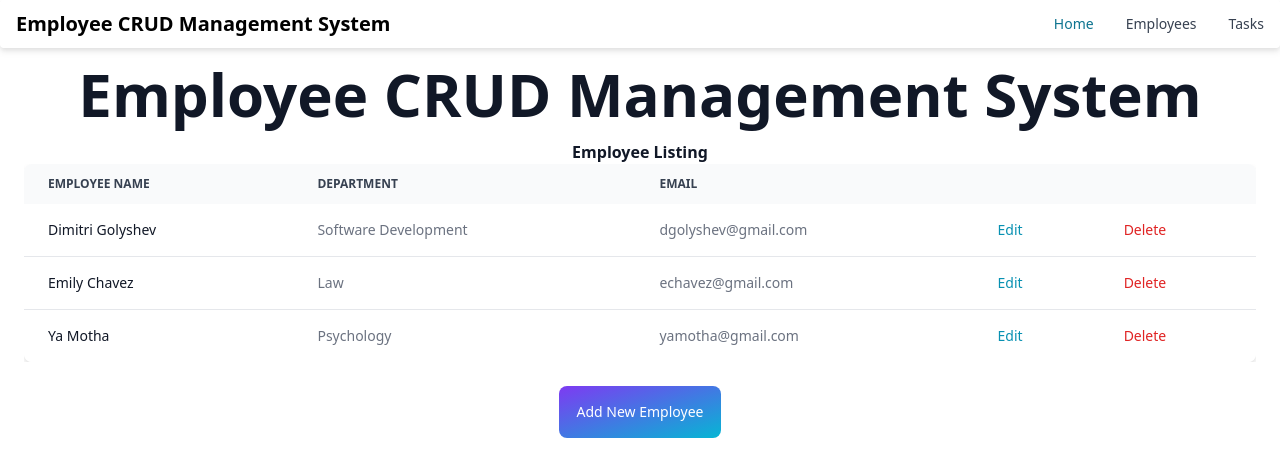
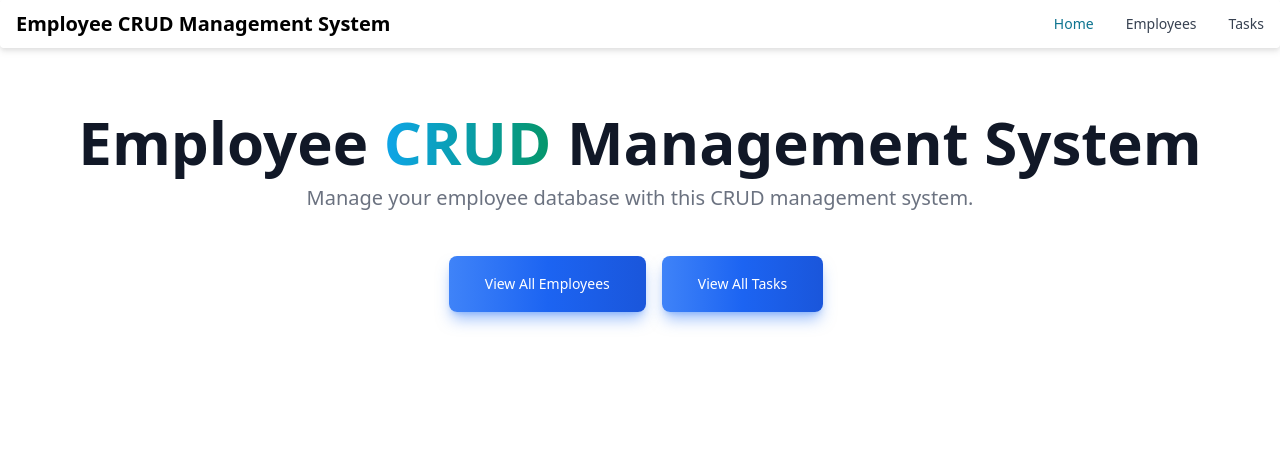
Before and after one commit to DimitriGol/CRUD-Employee-Management-System-Frontend, a React (Vite) app: page / in a window 1280 px wide. Shown: the top 476 px of the page. Built offline with nearby package versions, Linux system fonts and the light colour scheme.

Commit message:
Make the Home component more like a landing page. Removed the employee table and added it to the Employees component

```diff
--- a/src/components/Home.tsx
+++ b/src/components/Home.tsx
@@ -1,22 +1,25 @@
 import { Button } from "flowbite-react"
 import { Link } from "react-router-dom"
-import EmployeeTable from "./EmployeeTable"
+// import Empl from "./EmployeeTable"
 
 function Home() {
     return (
         <>
-            <div className="px-4 py-2 m-2 text-center">
+            <div className="px-4 py-2 m-2 mt-14 text-center">
                 <div className="">
-                    <h1 className="mb-4 text-3xl font-extrabold text-gray-900 dark:text-white md:text-4xl lg:text-6xl">Employee CRUD Management System</h1>
+                    <h1 className="mb-3 text-4xl font-extrabold text-gray-900 dark:text-white md:text-4xl lg:text-6xl">Employee <span className="text-transparent bg-clip-text bg-gradient-to-r to-emerald-600 from-sky-500">CRUD</span> Management System</h1>
+                    <p className="mb-5 text-xl font-extralight text-gray-500">
+                        Manage your employee database with this CRUD management system.
+                    </p>
                 </div>
-
-                <EmployeeTable/>
-                <div className="flex justify-center w-90">
-                    <Link to='/add-employee'>
-                        <Button className="mt-6 py-2" gradientDuoTone="purpleToBlue">Add New Employee</Button>
+                <div className="flex justify-center">
+                    <Link to='/employees'>
+                        <Button className="flex-auto mt-6 mr-2 py-2 text-white bg-gradient-to-r from-blue-500 via-blue-600 to-blue-700 hover:bg-gradient-to-br focus:ring-4 focus:outline-none focus:ring-blue-300 dark:focus:ring-blue-800 shadow-lg shadow-blue-500/50 dark:shadow-lg dark:shadow-blue-800/80 font-medium rounded-lg text-sm px-5 py-2.5 text-center me-2 mb-2 " gradientDuoTone="purpleToBlue">View All Employees</Button>
+                    </Link>
+                    <Link to='#'>
+                        <Button className="flex-auto mt-6 ml-2 py-2 text-white bg-gradient-to-r from-blue-500 via-blue-600 to-blue-700 hover:bg-gradient-to-br focus:ring-4 focus:outline-none focus:ring-blue-300 dark:focus:ring-blue-800 shadow-lg shadow-blue-500/50 dark:shadow-lg dark:shadow-blue-800/80 font-medium rounded-lg text-sm px-5 py-2.5 text-center me-2 mb-2 " gradientDuoTone="purpleToBlue">View All Tasks</Button>
                     </Link>
                 </div>
-
             </div>
         </>
     );
```
